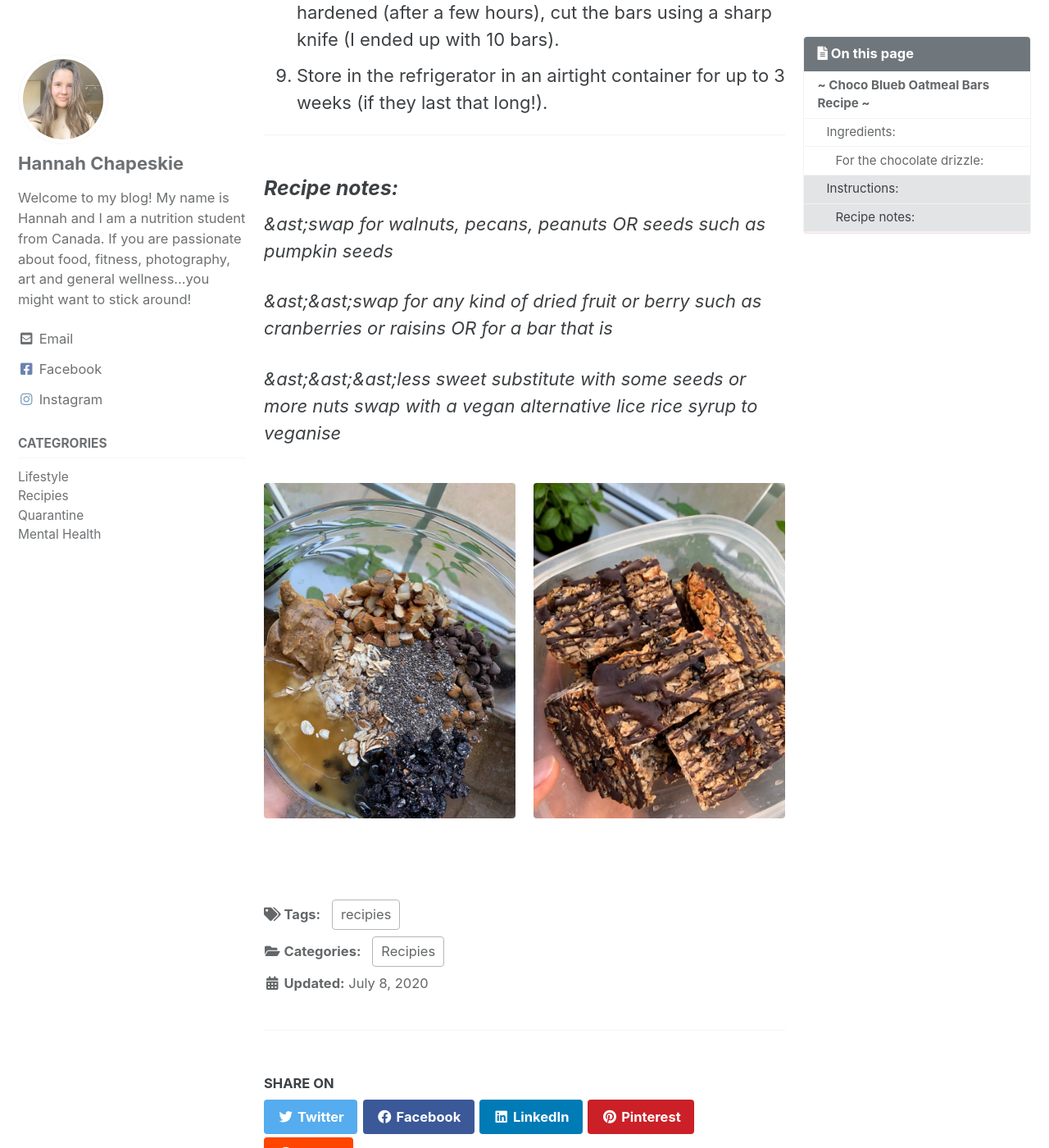
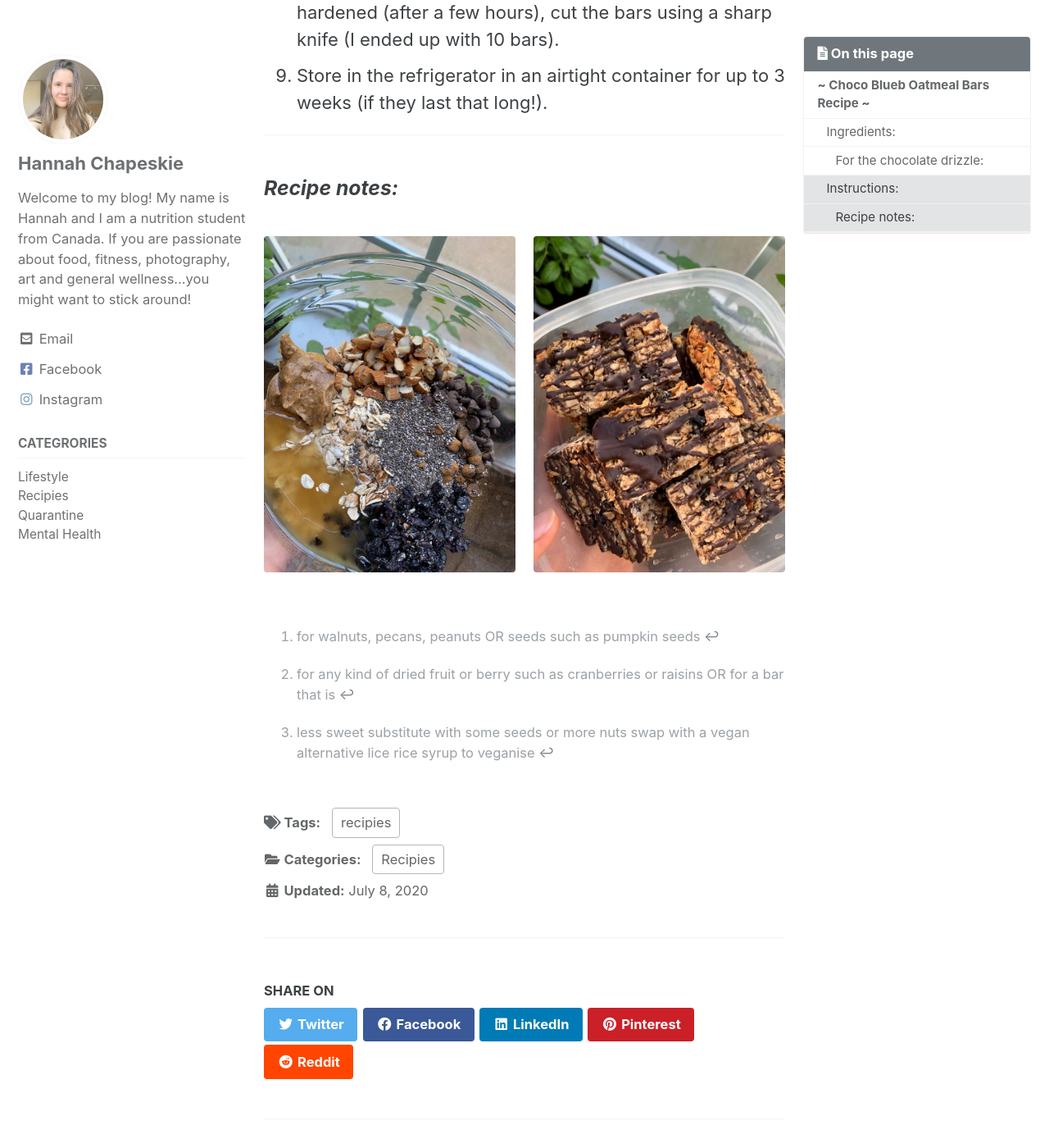
Before and after one commit to dylanbabel/yinandyams, a Jekyll site: the page built from _posts/2020-07-08-choco-blueb-oatmeal-bars.md, in a window 1280 px wide and 1400 px high, scrolled down 3036 px. Shown: the whole window at 82% size. Built offline with Jekyll 4.4.1, drawn with Linux system fonts in a browser that asks for light colours; cached includes are drawn as plain includes; some of the changed text lies outside the part shown.

Commit message:
Update 2020-07-08-choco-blueb-oatmeal-bars.md

```diff
--- a/_posts/2020-07-08-choco-blueb-oatmeal-bars.md
+++ b/_posts/2020-07-08-choco-blueb-oatmeal-bars.md
@@ -68,10 +68,10 @@ For the base:
 
 ### ***Recipe notes:***
 
-*&ast;swap for walnuts, pecans, peanuts OR seeds such as pumpkin seeds*
+[^1]: for walnuts, pecans, peanuts OR seeds such as pumpkin seeds
 
-*&ast;&ast;swap for any kind of dried fruit or berry such as cranberries or raisins OR for a bar that is*
+[^2]: for any kind of dried fruit or berry such as cranberries or raisins OR for a bar that is
 
-*&ast;&ast;&ast;less sweet substitute with some seeds or more nuts swap with a vegan alternative lice rice syrup to veganise*
+[^3]: less sweet substitute with some seeds or more nuts swap with a vegan alternative lice rice syrup to veganise
 
 {% include gallery id="layouts_gallery" %}
```
Also changed, not shown: other parts of _posts/2020-07-08-choco-blueb-oatmeal-bars.md (+3 -3 lines).
